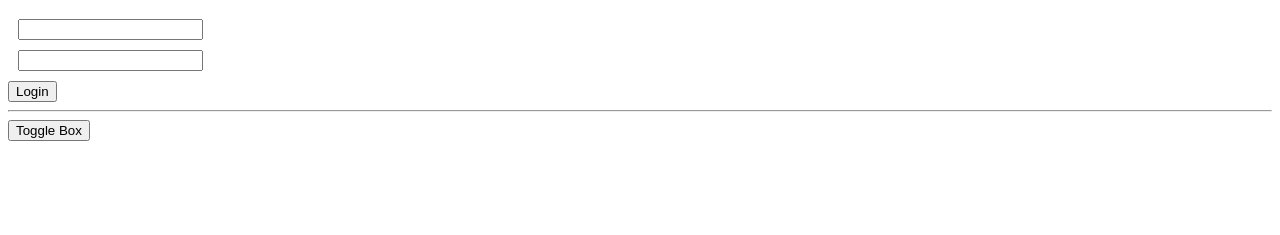
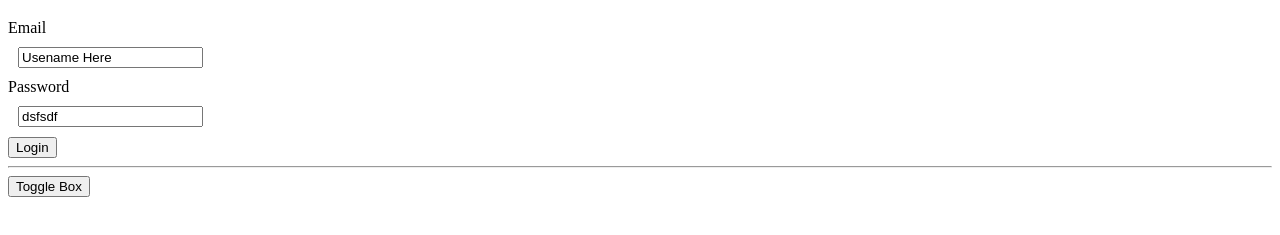
Before and after one commit to srimalonline/vuejs3, a plain HTML site: page 01/index.html in a window 1280 px wide. Shown: the part 61-296 px from the top of the page. Drawn offline with nearby package versions, Linux system fonts and the light colour scheme.

Commit message:
initial comit

```diff
--- a/01/index.html
+++ b/01/index.html
@@ -1,5 +1,6 @@
 <!DOCTYPE html>
 <html lang="en">
+
 <head>
     <meta charset="UTF-8">
     <meta http-equiv="X-UA-Compatible" content="IE=edge">
@@ -17,6 +18,7 @@
         }
     </style>
 </head>
+
 <body>
     <div id="app" v-cloak>
         <login-form></login-form>
@@ -50,9 +52,10 @@
             template: `
                 <form  @submit.prevent="handleSubmit">
                     <h1>{{ title }}</h1>
-                    <custom-input type="email" v-model="email"/>
-                    <custom-input type="password" v-model="password"/>
-                    <button type="submit"> Login </button>
+                    <p v-for="inputs">{{ str }}</p>
+                    <custom-input  v-model="email" :modelValue="" :label="emailLabel"/>
+                    <custom-input  v-model="password" :label="passwordLabel"/>
+                    <button> Login </button>
                 </form>
             `,
 
@@ -60,15 +63,20 @@
             data() {
                 return {
                     title: 'Login Form',
-                    email: '',
-                    password: '',
+                    inputs: [
+                        'email',
+                        'password',
+                        'name'
+                    ],
+                    email: 'Usename Here',
+                    password: 'dsfsdf',
                     emailLabel: 'Email',
                     passwordLabel: 'Password'
                 }
             },
             methods: {
-                handleSubmit(){
-                    console.log(this.email,this.password)
+                handleSubmit() {
+                    console.log(this.email, this.password)
                 }
             }
 
@@ -77,11 +85,29 @@
             template: `
                 <label>
                     {{ label }}
-                    <input type="text"/>
+                    <input type="text" v-model="inputValue"/>
                 </label>
-            `
-        } )
+            `,
+            props: ['label', 'modelValue'],
+            computed: {
+                inputValue: {
+                    get() {
+                        return this.modelValue
+                    },
+                    set(value) {
+                        console.log(value)
+                        this.$emit('update:modelValue', value)
+                    }
+                }
+            }
+            // data() {
+            //     return {
+            //         inputValue: ''
+            //     }
+            // }
+        })
         app.mount('#app')
     </script>
 </body>
+
 </html>
```
